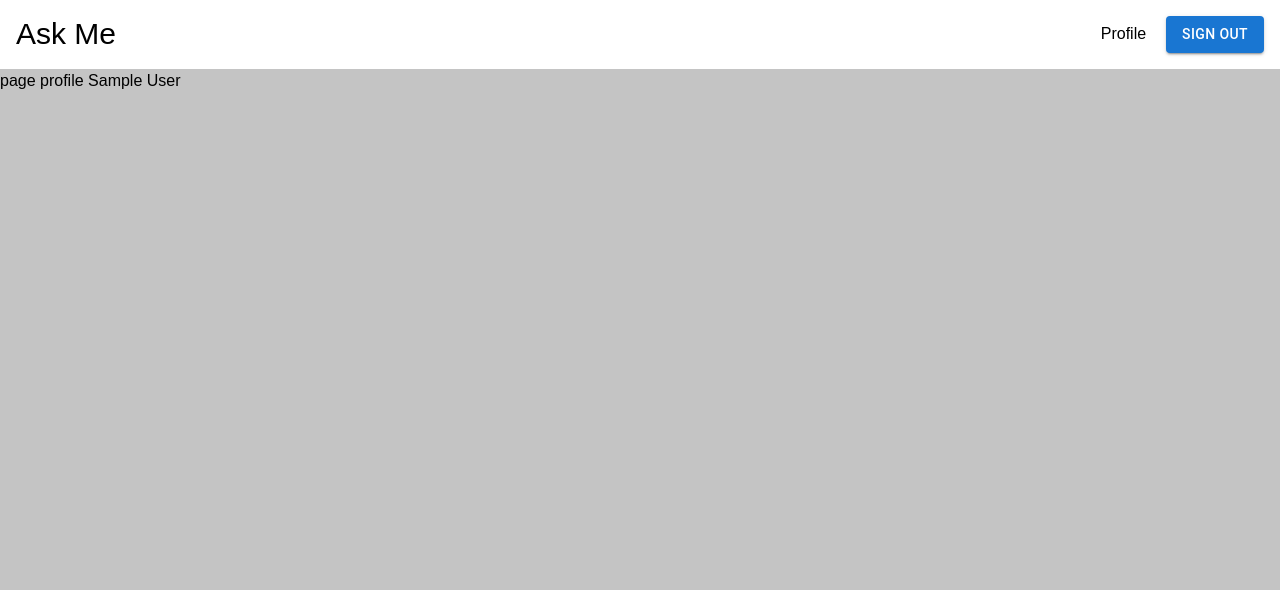
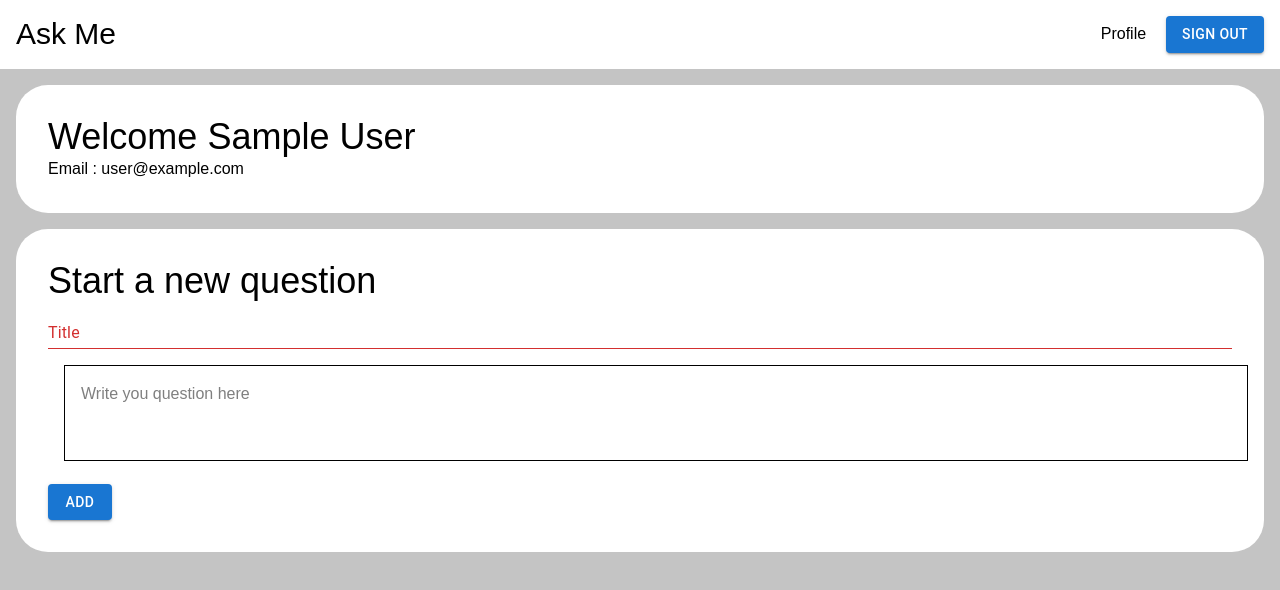
Before and after one commit to islam-heddi/ask-me-app-nextjs, a Next.js app: page /profile in a window 1280 px wide. Shown: the top 590 px of the page. Built offline with nearby package versions, Linux system fonts and the light colour scheme; no server answers; sample sign-in values are in the browser's storage.

Commit message:
add question

```diff
--- /dev/null
+++ b/src/app/actions/questions.ts
@@ -0,0 +1,21 @@
+"use server";
+import { prisma } from "@/lib/prisma";
+import { QuestionSchema } from "@/types/types";
+
+export async function AddQuestion(data: QuestionSchema) {
+  try {
+    await prisma.question.create({
+      data: {
+        body: data.body,
+        title: data.title,
+        userId: data.userId,
+      },
+    });
+  } catch (err) {
+    console.error(err);
+    return {
+      error: "internal server error",
+      message: new Error(err as string).message,
+    };
+  }
+}
--- a/src/app/profile/page.tsx
+++ b/src/app/profile/page.tsx
@@ -2,6 +2,7 @@
 import React from "react";
 import { useSession } from "next-auth/react";
 import { useRouter } from "next/navigation";
+import AddQuestion from "@/components/AddQuestion";
 
 export default function Profile() {
   const { data: session } = useSession();
@@ -13,5 +14,13 @@ export default function Profile() {
     }
   }, [session, router]);
 
-  return <div>page profile {session?.user?.name}</div>;
+  return (
+    <>
+      <div className="bg-white m-4 p-8 rounded-4xl">
+        <h1 className="text-4xl">Welcome {session?.user?.name}</h1>
+        <p>Email : {session?.user?.email}</p>
+      </div>
+      <AddQuestion userId={session?.user?.id as string} />
+    </>
+  );
 }
--- /dev/null
+++ b/src/components/AddQuestion.tsx
@@ -0,0 +1,65 @@
+import React, { useTransition } from "react";
+import { Button } from "@mui/material";
+import { TextField } from "@mui/material";
+import { AddQuestion as addQuestionApi } from "@/app/actions/questions";
+import { QuestionSchema } from "@/types/types";
+import { toast } from "react-toastify";
+
+export default function AddQuestion({ userId }: { userId: string }) {
+  const [isPending, startTransition] = useTransition();
+  const textRef = React.useRef<HTMLTextAreaElement | null>(null);
+  const [title, setTitle] = React.useState<string>("");
+  const [error, setError] = React.useState<string>("");
+  const handleAdd = () => {
+    setError("");
+    if (title.length < 2) {
+      setError("the title should be greater than 2");
+      return;
+    }
+    const body = textRef.current?.value;
+    if (body == "") {
+      setError("the body is empty");
+      return;
+    }
+    startTransition(async () => {
+      // eslint-disable-next-line @typescript-eslint/no-explicit-any
+      const result: any = await addQuestionApi({
+        title,
+        body,
+        userId,
+      } as QuestionSchema);
+
+      if (result?.error)
+        toast.error("Error" + JSON.stringify(result?.error), {
+          position: "bottom-center",
+        });
+      else
+        toast.success("Question added", {
+          position: "bottom-center",
+        });
+    });
+  };
+  return (
+    <div className="bg-white m-4 p-8 rounded-4xl">
+      <h1 className="text-4xl">Start a new question</h1>
+      <TextField
+        error={title.length > 5 ? false : true}
+        label="Title"
+        variant="standard"
+        type="text"
+        className="w-full p-4 m-4"
+        value={title}
+        onChange={(e) => setTitle(e.target.value)}
+      />
+      <textarea
+        className="w-full p-4 m-4 h-24 resize-none border-black border-1"
+        placeholder="Write you question here"
+        ref={textRef}
+      ></textarea>
+      <Button variant="contained" onClick={() => handleAdd()}>
+        {isPending ? "Wait" : "Add"}
+      </Button>
+      <p className="text-red-500">{error}</p>
+    </div>
+  );
+}
--- a/src/types/types.ts
+++ b/src/types/types.ts
@@ -3,3 +3,9 @@ export type UserSchema = {
   password: string;
   name: string;
 };
+
+export type QuestionSchema = {
+  title: string;
+  body: string;
+  userId: string;
+};
```
